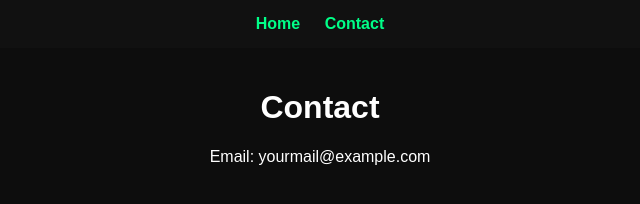
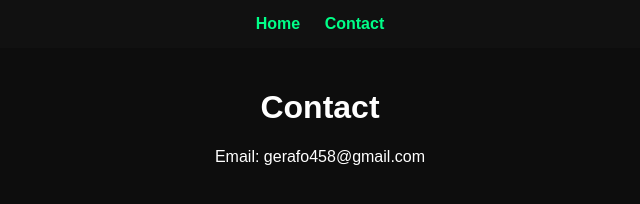
Before and after one commit to gerafone5843/gerafone5843.github.io, a plain HTML site: page contact.html in a window 1280 px wide. Shown: the full height of the page, 320-960 px from the left. Drawn offline with Linux system fonts and the light colour scheme.

Commit message:
Update contact.html

```diff
--- a/contact.html
+++ b/contact.html
@@ -14,7 +14,7 @@
 <div class="container">
 <h1>Contact</h1>
 
-<p>Email: yourmail@example.com</p>
+<p>Email: gerafo458@gmail.com</p>
 
 </div>
 
```
